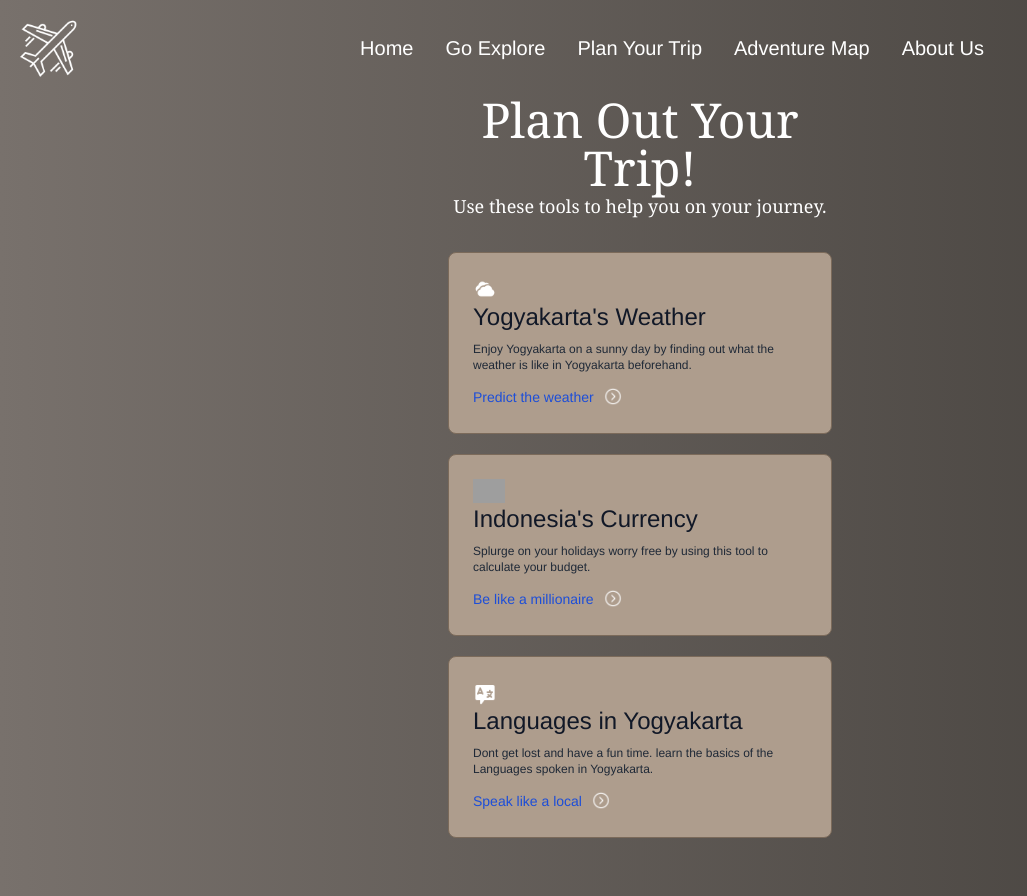
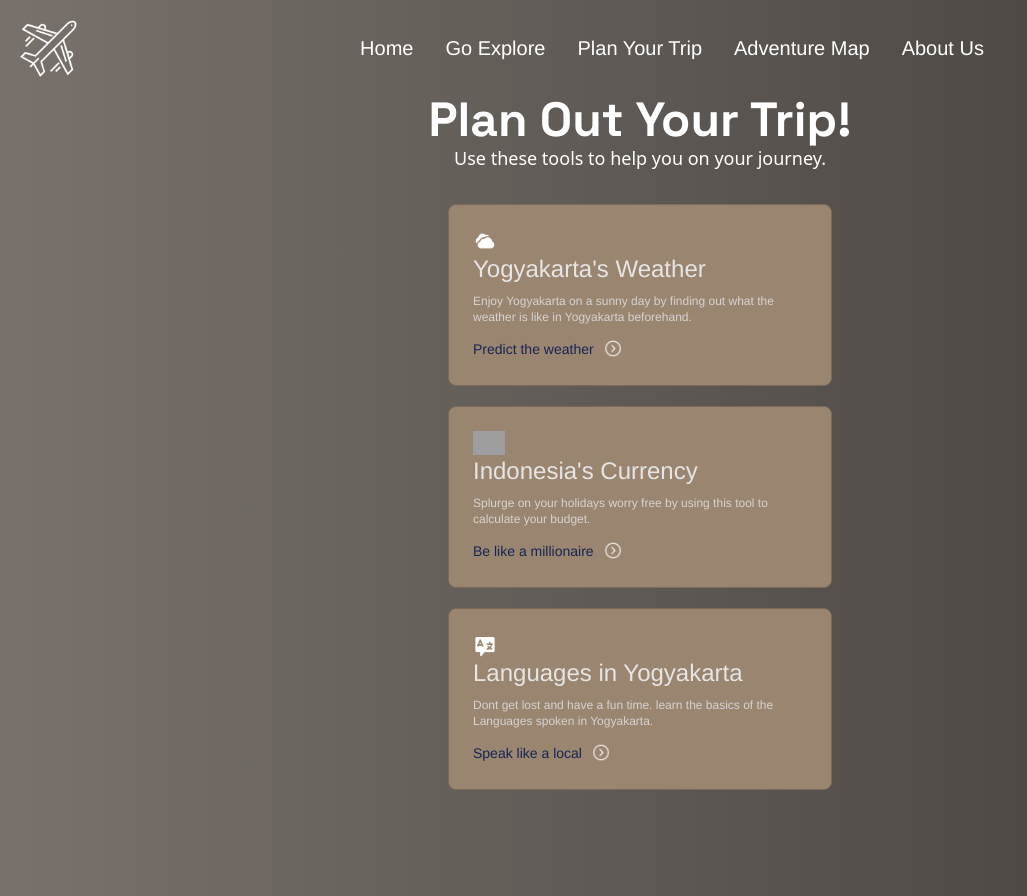
Before and after one commit to Kairose8/project-nusantara, a React (Vite) app: page /TripPlanner in a window 1280 px wide. Shown: the whole page, without its empty margins (0-1027 px from the left). Built offline with nearby package versions, Linux system fonts and the light colour scheme; grey boxes are pictures that could not be loaded; a web font is replaced by a local one.

Commit message:
wdawdwadwadaw
dawwa

```diff
--- a/src/components/ToolsCard.jsx
+++ b/src/components/ToolsCard.jsx
@@ -10,16 +10,16 @@ export default function ToolsCard() {
   return (
     <>
       {/* 1  */}
-      <div className="w-80 md:w-96 mb-5 p-6 bg-myColor-400 border border-myColor-600 rounded-lg">
+      <div className="w-80 md:w-96 mb-5 p-6 bg-myColor-500 border border-myColor-600 rounded-lg">
         <img className="h-6" src={clouds} alt="icon" />
-        <p className="mb-2 text-2xl text-gray-900">Yogyakarta's Weather</p>
-        <p className="mb-3 text-xs text-gray-800 ">
+        <p className="mb-2 text-2xl text-stone-200">Yogyakarta's Weather</p>
+        <p className="mb-3 text-xs text-stone-300 ">
           Enjoy Yogyakarta on a sunny day by finding out what the weather is
           like in Yogyakarta beforehand.
         </p>
         <button
           onClick={() => navigate("/Weather")}
-          className="inline-flex font-medium items-center text-blue-700 hover:underline"
+          className="inline-flex font-medium items-center text-blue-950 hover:underline"
         >
           Predict the weather
           <img className="h-6" src={arrow} alt="arrow icon" />
@@ -27,19 +27,19 @@ export default function ToolsCard() {
       </div>
       {/* 2  */}
       <div
-        className="w-80 md:w-96 mb-5 p-6 bg-myColor-400 border border-myColor-600
+        className="w-80 md:w-96 mb-5 p-6 bg-myColor-500 border border-myColor-600
        rounded-lg"
       >
         <img className="h-6" src={money} alt="icon" />
 
-        <p className="mb-2 text-2xl text-gray-900">Indonesia's Currency</p>
-        <p className="mb-3 text-xs text-gray-800 ">
+        <p className="mb-2 text-2xl text-stone-200">Indonesia's Currency</p>
+        <p className="mb-3 text-xs text-stone-300 ">
           Splurge on your holidays worry free by using this tool to calculate
           your budget.
         </p>
         <button
           onClick={() => navigate("/Currency")}
-          className="inline-flex font-medium items-center text-blue-700 hover:underline"
+          className="inline-flex font-medium items-center text-blue-950 hover:underline"
         >
           Be like a millionaire
           <img className="h-6" src={arrow} alt="arrow icon" />
@@ -47,19 +47,19 @@ export default function ToolsCard() {
       </div>
       {/* 3  */}
       <div
-        className="w-80 md:w-96 mb-5 p-6 bg-myColor-400 border border-myColor-600
+        className="w-80 md:w-96 mb-5 p-6 bg-myColor-500 border border-myColor-600
        rounded-lg"
       >
         <img className="h-6" src={language} alt=" icon" />
 
-        <p className="mb-2 text-2xl text-gray-900">Languages in Yogyakarta</p>
-        <p className="mb-3 text-xs text-gray-800 ">
+        <p className="mb-2 text-2xl text-stone-200">Languages in Yogyakarta</p>
+        <p className="mb-3 text-xs text-stone-300 ">
           Dont get lost and have a fun time. learn the basics of the Languages
           spoken in Yogyakarta.
         </p>
         <button
           onClick={() => navigate("/Language")}
-          className="inline-flex font-medium items-center text-blue-700 hover:underline"
+          className="inline-flex font-medium items-center text-blue-950 hover:underline"
         >
           Speak like a local
           <img className="h-6" src={arrow} alt="arrow icon" />
--- a/src/pages/ExplorePage.jsx
+++ b/src/pages/ExplorePage.jsx
@@ -4,12 +4,12 @@ import SwiperCard from "../components/SwiperCard";
 export default function ExplorePage() {
   return (
 
-      <div class="flex justify-around flex-wrap px-14 h-screen sm:mt-40 md:mt-40">
+      <div className="flex justify-around flex-wrap px-14 h-screen sm:mt-40 md:mt-40">
         <div>
-          <div class="mt-11 font-serif text-xl text-white  w-1/3">
+          <div className="mt-11 font-serif text-xl text-white  w-1/3">
             <p>Only in</p>
           </div>
-          <div class="font-serif text-5xl font-bold text-white  w-1/3 ">
+          <div className="font-serif text-5xl font-bold text-white  w-1/3 ">
             <p>
               Yogyakarta
             </p>
--- a/src/pages/TripPlanner.jsx
+++ b/src/pages/TripPlanner.jsx
@@ -7,10 +7,10 @@ export default function TripPlanner() {
       <div>
         {/* page text  */}
         <div className="flex flex-col items-center text-center mb-8">
-          <div className="text-3xl md:text-5xl items-center left-14 font-serif  text-white md:w-1/3 ">
+          <div className="text-3xl md:text-5xl items-center left-14 font-space font-bold text-white md:w-1/3 ">
             <p>Plan Out Your Trip!</p>
           </div>
-          <div className="left-14 font-serif text-lg text-white md:w-1/3 ">
+          <div className="left-14 font-sans text-lg text-white md:w-1/3 ">
             <p>Use these tools to help you on your journey.</p>
           </div>
         </div>
```
